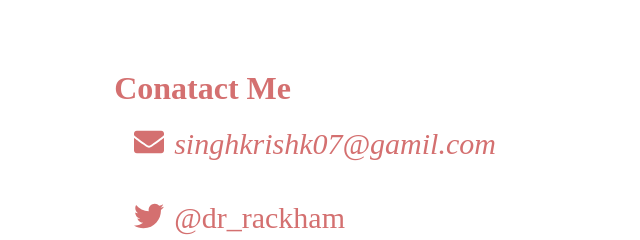
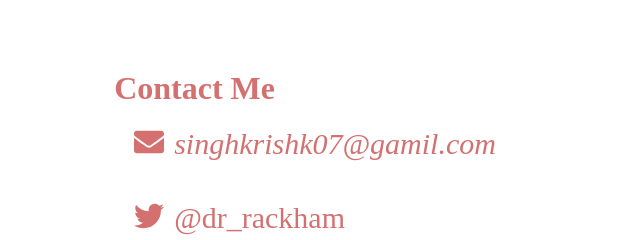
Before and after one commit to imkrish7/gatsbyportfolio, a Gatsby site: page /contact in a window 1280 px wide. Shown: the part 167-407 px from the top of the page, 320-960 px from the left. Built offline with nearby package versions, Linux system fonts and the light colour scheme; Gatsby itself is replaced by a stand-in of ours.

Commit message:
404 styling and some other small changes

```diff
--- a/src/pages/contact.js
+++ b/src/pages/contact.js
@@ -13,7 +13,7 @@ export default () =>{
                 <div className="main">
                         <div className="contact-text">
                             <div className="contactemail">
-                                <h1>Conatact Me</h1>
+                                <h1>Contact Me</h1>
                                 <ul>
                                     <li> <FaEnvelope /> <em>singhkrishk07@gamil.com</em></li>
                                     <li> <FaTwitter /> < a href = "https://twitter.com/dr_rackham" target="_blank" rel="noopener noreferrer">@dr_rackham</a></li>
--- a/src/styles/404.sass
+++ b/src/styles/404.sass
@@ -1,6 +1,5 @@
 *
     box-sizing: border-box
-    text-align: center
 
     .home-404
         color: red
```
